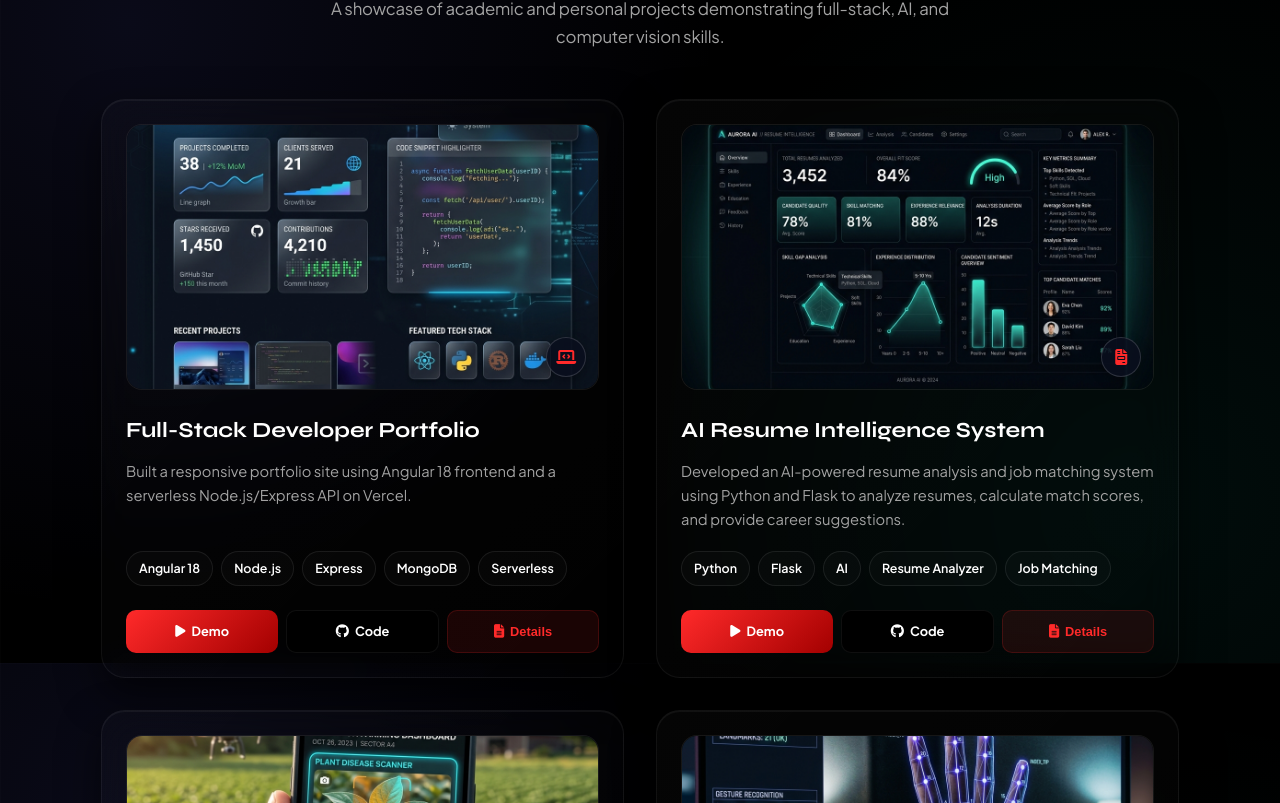
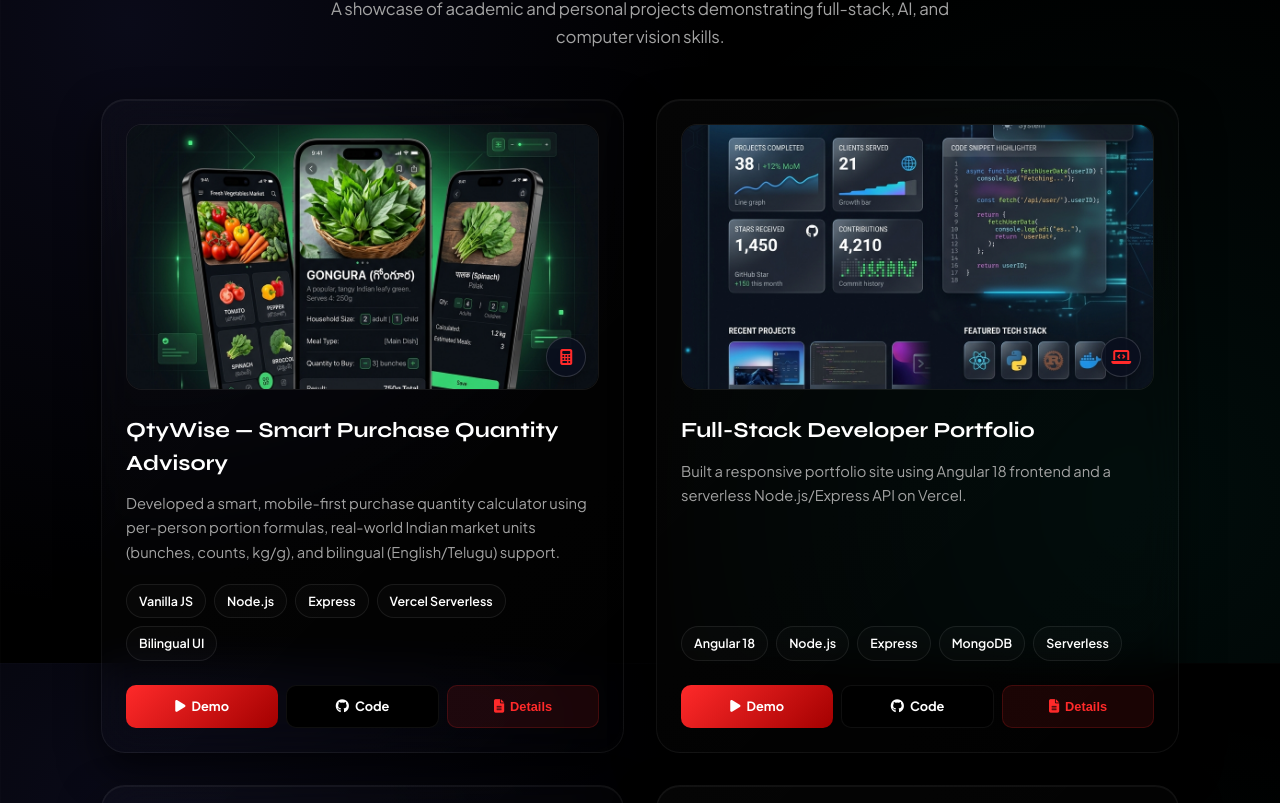
Before and after one commit to uTharun23/tharun-portfolio, an Angular app in the folder portfolio-v2/client/: page / in a window 1280 px wide. Shown: the part 3337-4140 px from the top of the page. Built offline with nearby package versions, Linux system fonts and the light colour scheme.

Commit message:
feat: add QtyWise V1 project to portfolio feature showcase

```diff
--- a/portfolio-v2/client/src/app/features/projects/projects.ts
+++ b/portfolio-v2/client/src/app/features/projects/projects.ts
@@ -13,6 +13,16 @@ import { Modal, ProjectDetailData } from '../../shared/components/modal/modal';
 export class Projects {
   // Project listing array
   projectsList: ProjectItem[] = [
+    {
+      id: 'qtywise',
+      title: 'QtyWise — Smart Purchase Quantity Advisory',
+      iconClass: 'fa-solid fa-calculator',
+      description: 'Developed a smart, mobile-first purchase quantity calculator using per-person portion formulas, real-world Indian market units (bunches, counts, kg/g), and bilingual (English/Telugu) support.',
+      tags: ['Vanilla JS', 'Node.js', 'Express', 'Vercel Serverless', 'Bilingual UI'],
+      demoUrl: 'https://qty-wise.vercel.app/',
+      githubUrl: 'https://github.com/uTharun23/QtyWise',
+      imgUrl: 'images/projects/qtywise.png'
+    },
     {
       id: 'tharun-portfolio',
       title: 'Full-Stack Developer Portfolio',
@@ -71,6 +81,27 @@ export class Projects {
 
   // Raw project descriptions mapping
   private projectDetailsMap: { [key: string]: ProjectDetailData } = {
+    'qtywise': {
+      title: 'QtyWise — Smart Purchase Quantity Advisory',
+      category: 'Web & Serverless Development',
+      description: 'A mobile-first grocery quantity advisor designed for households and community kitchens in Andhra Pradesh. Calculates exact purchase quantities using per-person portion formulas, traditional Indian market units (bunches, counts, kg/g), and storage alerts with client-side offline resilience.',
+      features: [
+        'Real-world market unit conversions (leafy bundles, egg counts, g/kg rounding)',
+        'Dynamic bilingual interface (English ↔ Telugu dual-token search & live rendering)',
+        'Editable numeric steppers with auto-clamping validation (1-100 people, 1-30 days)',
+        'LocalStorage shopping list manager with side drawer history management',
+        'Serverless Node.js Express REST API with client-side offline fallback'
+      ],
+      architecture: `
+        <div class="arch-diagram">
+          <div class="arch-node client">Vanilla JS & CSS3 Client</div>
+          <div class="arch-arrow"><i class="fa-solid fa-arrow-down"></i> REST API</div>
+          <div class="arch-node server">Express Serverless Core</div>
+          <div class="arch-arrow"><i class="fa-solid fa-arrows-left-right"></i> Master Data</div>
+          <div class="arch-node ai">119-Item AP Regional Dataset</div>
+        </div>
+      `
+    },
     'tharun-portfolio': {
       title: 'Full-Stack Developer Portfolio',
       category: 'Web & Serverless Development',
```
Also changed, not shown: portfolio-v2/client/public/images/projects/qtywise.png (added).
